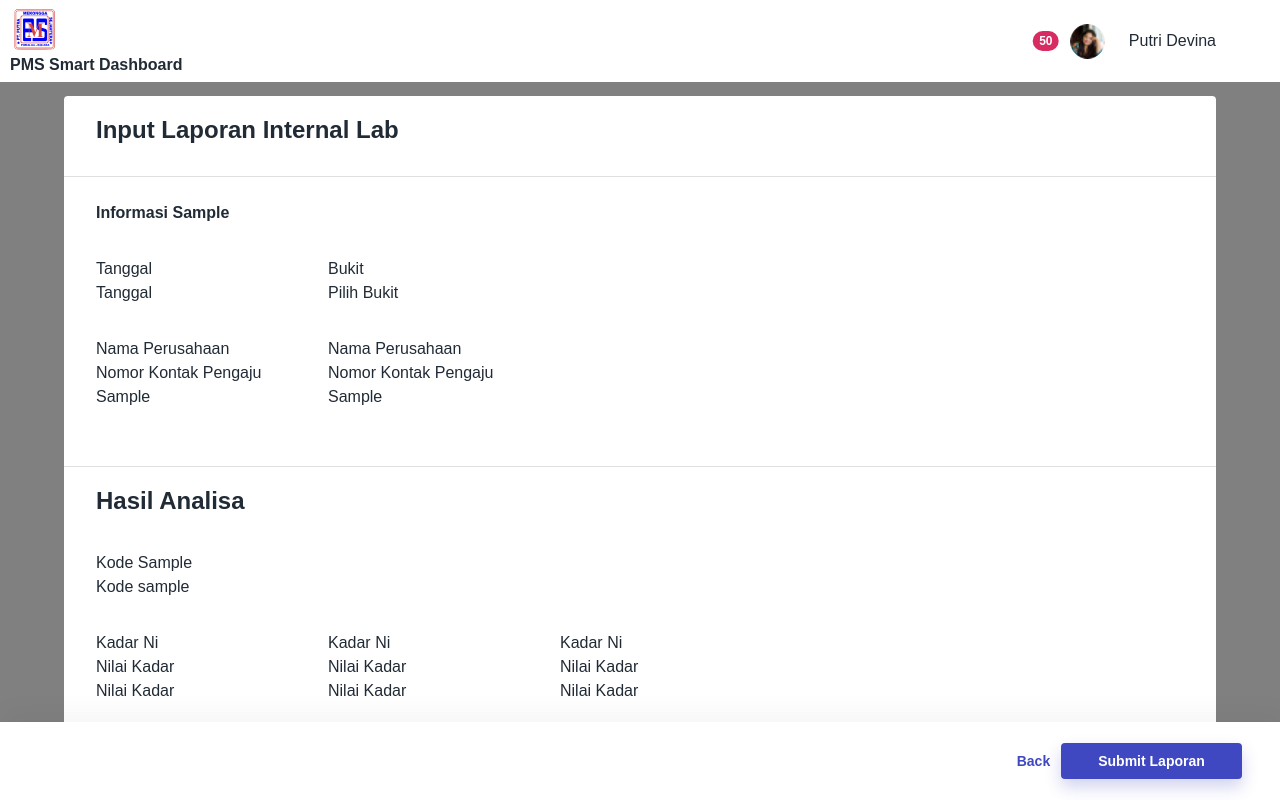
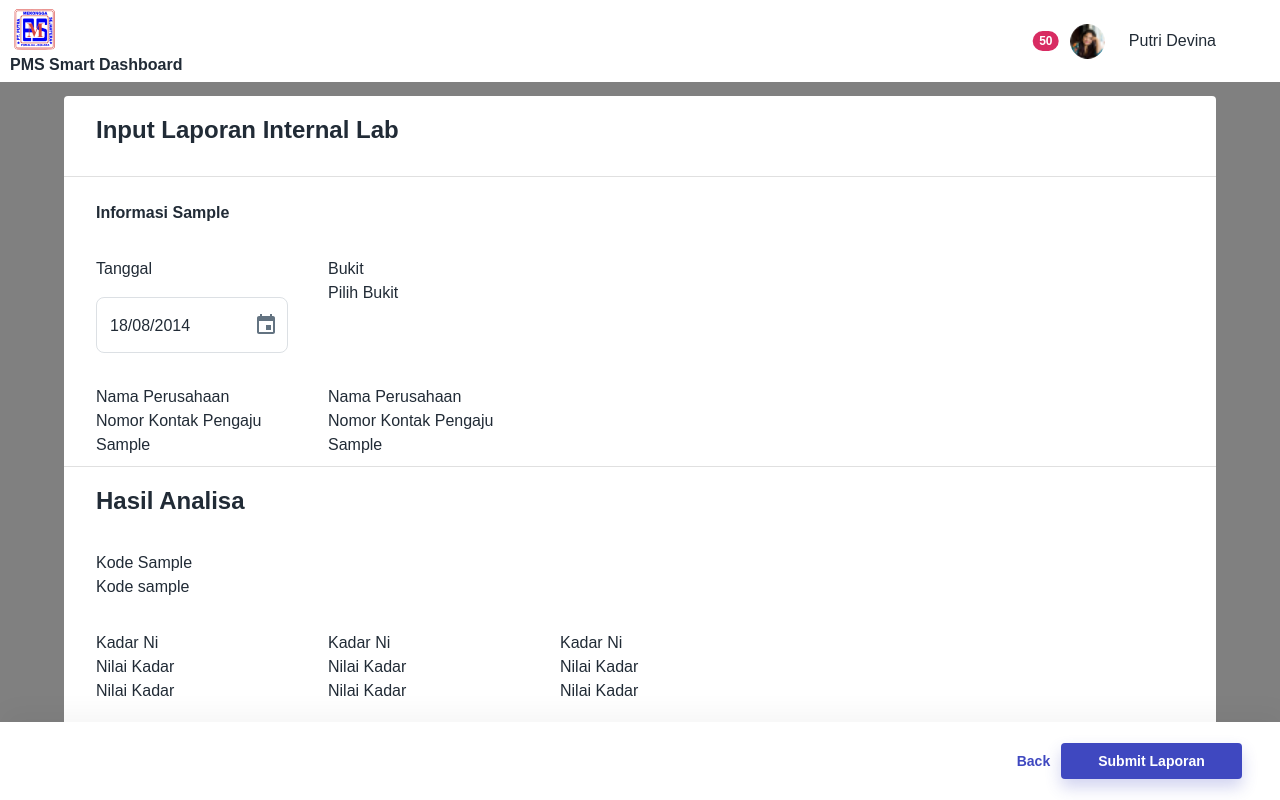
Before and after one commit to primawk/pms, a React (Create React App) app: page /input-laporan-internal in a window 1280 px wide. Built offline with nearby package versions, Linux system fonts and the light colour scheme.

Commit message:
install date-fns

```diff
--- a/package.json
+++ b/package.json
@@ -3,6 +3,7 @@
   "version": "0.1.0",
   "private": true,
   "dependencies": {
+    "@date-io/date-fns": "^1.3.13",
     "@emotion/react": "^11.9.0",
     "@emotion/styled": "^11.8.1",
     "@material-ui/core": "^4.12.4",
@@ -16,6 +17,7 @@
     "axios": "^0.27.2",
     "chart.js": "^3.8.0",
     "clsx": "^1.1.1",
+    "date-fns": "^2.28.0",
     "dayjs": "^1.11.2",
     "js-cookie": "^3.0.1",
     "prop-types": "^15.8.1",
--- a/src/pages/LaporanLab/InputLaporanInternal.jsx
+++ b/src/pages/LaporanLab/InputLaporanInternal.jsx
@@ -1,10 +1,19 @@
-import React from 'react';
+import React, { useState } from 'react';
 import { Grid, Box, Button } from '@mui/material';
+import { LocalizationProvider } from '@mui/x-date-pickers/LocalizationProvider';
+import { AdapterDateFns } from '@mui/x-date-pickers/AdapterDateFns';
+import { DesktopDatePicker } from '@mui/x-date-pickers/DesktopDatePicker';
+import TextField from '@mui/material/TextField';
 
 import Navbar from '../../components/Navbar';
-import { textAlign } from '@mui/system';
 
 const InputLaporanInternal = () => {
+  const [value, setValue] = useState(new Date('2014-08-18T21:11:54'));
+
+  const handleChange = (newValue) => {
+    setValue(newValue);
+  };
+
   return (
     <div
       style={{
@@ -21,7 +30,6 @@ const InputLaporanInternal = () => {
         container
         sx={{
           display: 'flex',
-          //   alignItems: 'flex-start',
           flexDirection: 'column',
           backgroundColor: 'white',
           height: '72.5rem',
@@ -43,8 +51,15 @@ const InputLaporanInternal = () => {
               sx={{ display: 'flex', flexDirection: 'column', margin: '1.5rem 0.5rem 0.5rem 2rem' }}
               xs={2}
             >
-              <Box>Tanggal</Box>
-              <Box>Tanggal</Box>
+              <Box sx={{ marginBottom: '1rem' }}>Tanggal</Box>
+              <LocalizationProvider dateAdapter={AdapterDateFns}>
+                <DesktopDatePicker
+                  inputFormat="dd/MM/yyyy"
+                  value={value}
+                  onChange={handleChange}
+                  renderInput={(params) => <TextField {...params} />}
+                />
+              </LocalizationProvider>
             </Grid>
             <Grid
               sx={{ display: 'flex', flexDirection: 'column', margin: '1.5rem 0.5rem 0.5rem 2rem' }}
```
Also changed, not shown: 2 other files (tests, documents, lock files or other folders).
